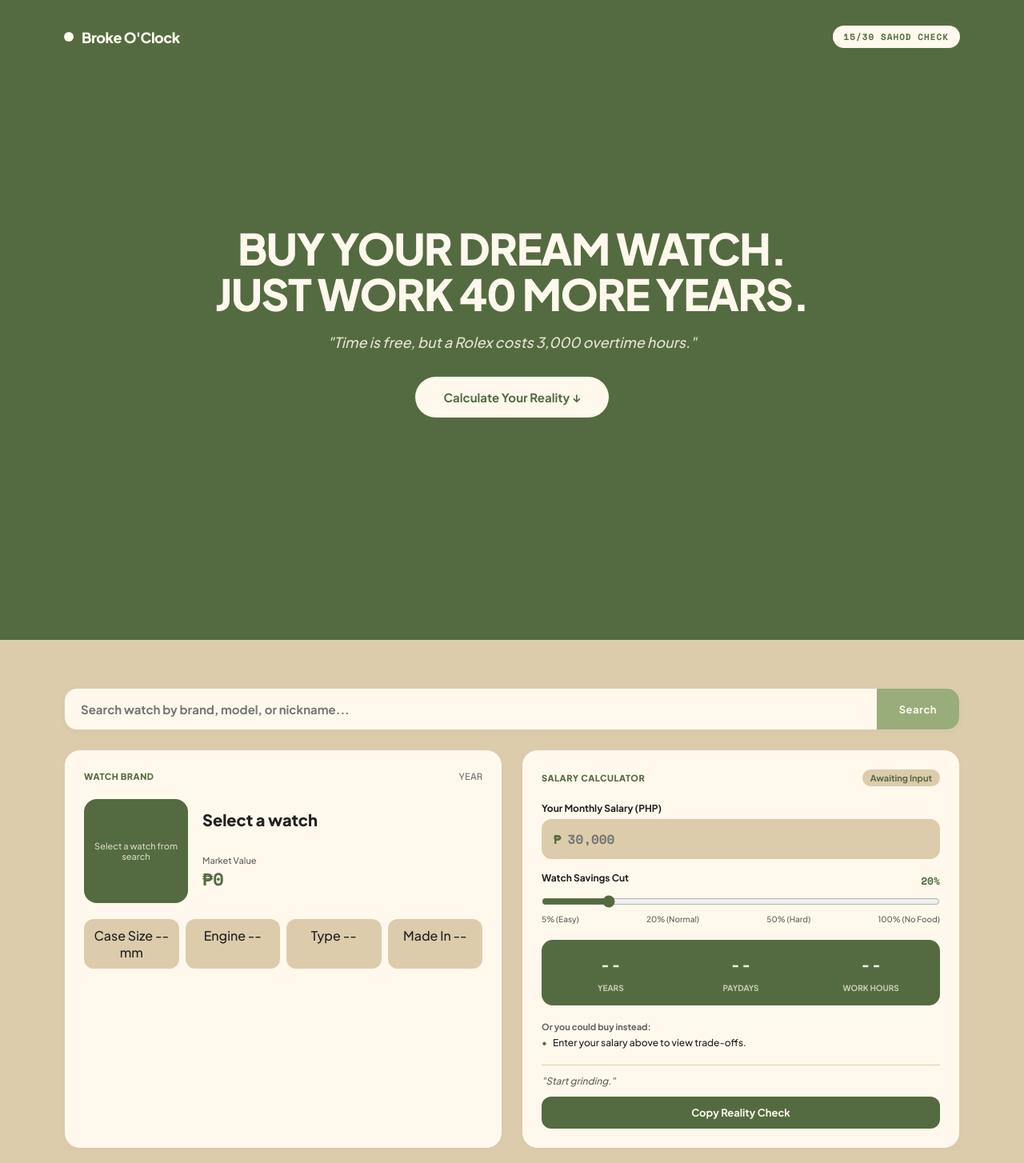
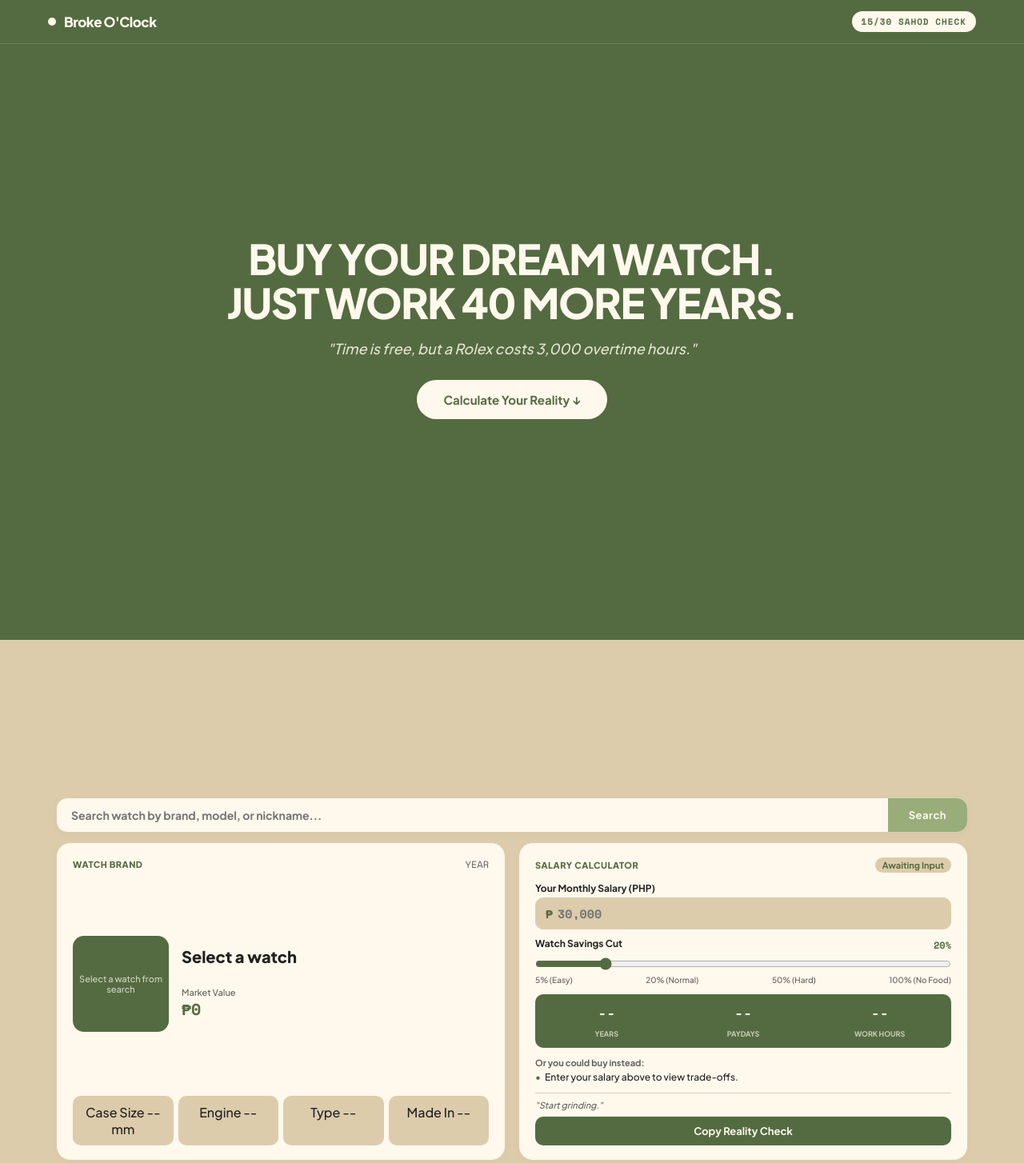
Before and after one commit to AceMedina/broke-oclock, a plain HTML site: page index.html in a window 1280 px wide. Shown: the whole page at 80% size. Drawn offline with nearby package versions, Linux system fonts and the light colour scheme.

Commit message:
sticky navbar implemented

```diff
--- a/index.html
+++ b/index.html
@@ -11,16 +11,19 @@
 </head>
 <body>
 
-  <!-- Fullscreen 100vh Hero Page -->
-  <section class="hero-screen">
-    <nav class="hero-nav">
+  <!-- Persistent Locked Top Bar -->
+  <nav class="site-nav">
+    <div class="nav-inner">
       <div class="brand">
         <span class="brand-dot"></span>
         <span class="brand-name">Broke O'Clock</span>
       </div>
       <span class="nav-sahod-tag">15/30 SAHOD CHECK</span>
-    </nav>
+    </div>
+  </nav>
 
+  <!-- Fullscreen 100vh Hero Page -->
+  <section class="hero-screen">
     <div class="hero-content">
       <h1 class="hero-headline">
         BUY YOUR DREAM WATCH.<br>
--- a/style.css
+++ b/style.css
@@ -1,4 +1,4 @@
-/* Color Palette Archetype */
+/* Color variables */
 :root {
   --c-dark-green: #546B41;
   --c-mid-green: #99AD7A;
@@ -11,6 +11,7 @@
   --font-num: 'Space Mono', monospace;
 }
 
+/* Reset */
 * {
   box-sizing: border-box;
   margin: 0;
@@ -28,24 +29,44 @@ body {
   min-height: 100vh;
 }
 
-/* 1. Fullscreen Hero Section (100vh) */
-.hero-screen {
-  min-height: 100vh;
+/* Top bar */
+.site-nav {
+  position: fixed;
+  top: 0;
+  left: 0;
+  right: 0;
+  z-index: 1000;
   background-color: var(--c-dark-green);
-  color: var(--c-white);
-  display: flex;
-  flex-direction: column;
-  justify-content: space-between;
-  padding: 32px 24px;
+  border-bottom: 1px solid rgba(255, 248, 236, 0.15);
+  padding: 14px 28px;
 }
 
-.hero-nav {
-  max-width: 1120px;
-  width: 100%;
+.nav-inner {
+  max-width: 1160px;
   margin: 0 auto;
   display: flex;
   justify-content: space-between;
   align-items: center;
+}
+
+.brand {
+  display: flex;
+  align-items: center;
+  gap: 10px;
+}
+
+.brand-dot {
+  width: 10px;
+  height: 10px;
+  background-color: var(--c-white);
+  border-radius: 50%;
+}
+
+.brand-name {
+  font-weight: 800;
+  font-size: 17px;
+  letter-spacing: -0.5px;
+  color: var(--c-white);
 }
 
 .nav-sahod-tag {
@@ -55,33 +76,24 @@ body {
   letter-spacing: 1px;
   color: var(--c-dark-green);
   background-color: var(--c-white);
-  padding: 6px 14px;
+  padding: 5px 12px;
   border-radius: 20px;
 }
 
-.brand {
+/* Hero section */
+.hero-screen {
+  min-height: 100vh;
+  background-color: var(--c-dark-green);
+  color: var(--c-white);
   display: flex;
+  flex-direction: column;
+  justify-content: center;
   align-items: center;
-  gap: 10px;
-}
-
-.brand-dot {
-  width: 12px;
-  height: 12px;
-  background-color: var(--c-white);
-  border-radius: 50%;
-}
-
-.brand-name {
-  font-weight: 800;
-  font-size: 18px;
-  letter-spacing: -0.5px;
+  padding: 80px 24px 40px 24px;
 }
 
 .hero-content {
   max-width: 900px;
-  width: 100%;
-  margin: 0 auto;
   text-align: center;
   display: flex;
   flex-direction: column;
@@ -89,11 +101,11 @@ body {
 }
 
 .hero-headline {
-  font-size: 54px;
+  font-size: 52px;
   font-weight: 800;
   line-height: 1.05;
   letter-spacing: -1.5px;
-  margin-bottom: 20px;
+  margin-bottom: 18px;
   color: var(--c-white);
 }
 
@@ -103,7 +115,7 @@ body {
   opacity: 0.85;
   font-style: italic;
   max-width: 600px;
-  margin-bottom: 32px;
+  margin-bottom: 28px;
 }
 
 .hero-cta {
@@ -112,7 +124,7 @@ body {
   color: var(--c-dark-green);
   font-weight: 700;
   font-size: 15px;
-  padding: 16px 36px;
+  padding: 15px 34px;
   border-radius: 30px;
   text-decoration: none;
   transition: transform 0.15s, background-color 0.15s;
@@ -124,26 +136,29 @@ body {
 }
 
 .hero-spacer {
-  height: 24px;
+  height: 20px;
 }
 
-/* 2. Below-the-fold Dashboard Section */
+/* Dashboard area */
 .dashboard-section {
   min-height: 100vh;
-  padding: 60px 20px 80px 20px;
+  padding: 68px 20px 20px 20px;
+  scroll-margin-top: 0;
   display: flex;
   justify-content: center;
+  align-items: center;
 }
 
 .dashboard-shell {
   width: 100%;
-  max-width: 1120px;
+  max-width: 1140px;
+  margin: 0 auto;
   display: flex;
   flex-direction: column;
-  gap: 24px;
+  gap: 12px;
 }
 
-/* Search Bar */
+/* Search bar */
 .search-row {
   width: 100%;
 }
@@ -153,16 +168,16 @@ body {
   position: relative;
   background-color: var(--c-white);
   border: 1px solid var(--c-border);
-  border-radius: 16px;
+  border-radius: 14px;
   overflow: hidden;
   box-shadow: 0 2px 8px rgba(0, 0, 0, 0.03);
 }
 
 #watch-search {
   flex: 1;
-  padding: 16px 20px;
+  padding: 12px 18px;
   font-family: var(--font-main);
-  font-size: 15px;
+  font-size: 14px;
   font-weight: 600;
   border: none;
   background: transparent;
@@ -174,7 +189,7 @@ body {
   background-color: var(--c-mid-green);
   color: var(--c-white);
   border: none;
-  padding: 0 28px;
+  padding: 0 26px;
   font-family: var(--font-main);
   font-size: 13px;
   font-weight: 700;
@@ -184,13 +199,13 @@ body {
 
 .search-dropdown {
   position: absolute;
-  top: calc(100% + 6px);
+  top: calc(100% + 4px);
   left: 0;
   right: 0;
   background-color: var(--c-white);
   border: 1px solid var(--c-border);
-  border-radius: 16px;
-  max-height: 280px;
+  border-radius: 14px;
+  max-height: 220px;
   overflow-y: auto;
   box-shadow: 0 10px 25px rgba(0, 0, 0, 0.08);
   z-index: 100;
@@ -201,13 +216,13 @@ body {
 }
 
 .search-item {
-  padding: 12px 18px;
+  padding: 10px 16px;
   border-bottom: 1px solid var(--c-bg-subtle);
   cursor: pointer;
   display: flex;
   justify-content: space-between;
   align-items: center;
-  font-size: 14px;
+  font-size: 13px;
   font-weight: 600;
 }
 
@@ -220,25 +235,27 @@ body {
   color: var(--c-dark-green);
 }
 
-/* 3. Dashboard Cards Grid */
+/* Dashboard grid */
 .dashboard-grid {
   display: grid;
   grid-template-columns: 1fr 1fr;
-  gap: 24px;
+  gap: 16px;
+  align-items: stretch;
 }
 
 .card {
   background-color: var(--c-white);
-  border-radius: 20px;
-  padding: 24px;
+  border-radius: 18px;
+  padding: 18px 20px;
   display: flex;
   flex-direction: column;
-  gap: 20px;
-  box-shadow: 0 2px 10px rgba(0, 0, 0, 0.02);
+  justify-content: space-between;
+  gap: 12px;
   border: 1px solid var(--c-border);
+  box-shadow: 0 3px 12px rgba(0, 0, 0, 0.02);
 }
 
-/* Card Header */
+/* Card top */
 .card-tag-row {
   display: flex;
   justify-content: space-between;
@@ -264,22 +281,22 @@ body {
   font-weight: 700;
   background-color: var(--c-bg-subtle);
   color: var(--c-dark-green);
-  padding: 4px 10px;
-  border-radius: 12px;
+  padding: 3px 9px;
+  border-radius: 10px;
 }
 
-/* Watch Body */
+/* Watch display */
 .watch-body {
   display: flex;
-  gap: 18px;
+  gap: 16px;
   align-items: center;
 }
 
 .image-frame {
-  width: 130px;
-  height: 130px;
+  width: 120px;
+  height: 120px;
   background-color: var(--c-dark-green);
-  border-radius: 16px;
+  border-radius: 14px;
   display: flex;
   align-items: center;
   justify-content: center;
@@ -301,7 +318,7 @@ body {
   color: var(--c-white);
   opacity: 0.75;
   text-align: center;
-  padding: 10px;
+  padding: 8px;
 }
 
 .watch-details {
@@ -319,11 +336,11 @@ body {
   color: var(--c-dark-green);
   font-weight: 700;
   margin-top: 2px;
-  min-height: 18px;
+  min-height: 16px;
 }
 
 .price-container {
-  margin-top: 12px;
+  margin-top: 8px;
 }
 
 .price-label {
@@ -335,22 +352,22 @@ body {
 
 .price-number {
   font-family: var(--font-num);
-  font-size: 22px;
+  font-size: 20px;
   font-weight: 700;
   color: var(--c-dark-green);
 }
 
-/* Specs Tiles */
+/* Specs list */
 .specs-row {
   display: grid;
   grid-template-columns: repeat(4, 1fr);
-  gap: 8px;
+  gap: 6px;
 }
 
 .spec-tile {
   background-color: var(--c-bg-subtle);
-  padding: 10px 8px;
-  border-radius: 12px;
+  padding: 10px 6px;
+  border-radius: 10px;
   text-align: center;
 }
 
@@ -371,40 +388,40 @@ body {
 .inputs-stack {
   display: flex;
   flex-direction: column;
-  gap: 16px;
+  gap: 10px;
 }
 
 .input-item label {
   display: block;
   font-size: 12px;
   font-weight: 700;
-  margin-bottom: 6px;
+  margin-bottom: 4px;
 }
 
 .input-box {
   display: flex;
   align-items: center;
   border: 1px solid var(--c-border);
-  border-radius: 12px;
-  padding: 0 14px;
+  border-radius: 10px;
+  padding: 0 12px;
   background-color: var(--c-bg-subtle);
 }
 
 .currency-sym {
   font-family: var(--font-num);
-  font-size: 16px;
+  font-size: 15px;
   font-weight: 700;
   color: var(--c-dark-green);
-  margin-right: 8px;
+  margin-right: 6px;
 }
 
 .input-box input {
   width: 100%;
-  padding: 12px 0;
+  padding: 8px 0;
   border: none;
   background: transparent;
   font-family: var(--font-num);
-  font-size: 16px;
+  font-size: 15px;
   font-weight: 700;
   color: var(--c-charcoal);
   outline: none;
@@ -418,7 +435,7 @@ body {
 
 .slider-pct {
   font-family: var(--font-num);
-  font-size: 13px;
+  font-size: 12px;
   font-weight: 700;
   color: var(--c-dark-green);
 }
@@ -426,7 +443,7 @@ body {
 input[type="range"] {
   width: 100%;
   accent-color: var(--c-dark-green);
-  margin: 8px 0;
+  margin: 6px 0;
   cursor: pointer;
 }
 
@@ -438,27 +455,27 @@ input[type="range"] {
   opacity: 0.7;
 }
 
-/* Stat Blocks */
+/* Number counters */
 .stats-banner {
   display: grid;
   grid-template-columns: repeat(3, 1fr);
-  gap: 10px;
+  gap: 8px;
   background-color: var(--c-dark-green);
   color: var(--c-white);
-  border-radius: 14px;
-  padding: 14px 10px;
+  border-radius: 10px;
+  padding: 10px 8px;
   text-align: center;
 }
 
 .stat-val {
   display: block;
   font-family: var(--font-num);
-  font-size: 22px;
+  font-size: 18px;
   font-weight: 700;
 }
 
 .stat-lbl {
-  font-size: 10px;
+  font-size: 9px;
   color: var(--c-white);
   opacity: 0.7;
   text-transform: uppercase;
@@ -467,7 +484,7 @@ input[type="range"] {
 
 /* Tradeoffs */
 .tradeoffs-box {
-  font-size: 13px;
+  font-size: 12px;
 }
 
 .tradeoffs-head {
@@ -476,20 +493,20 @@ input[type="range"] {
   font-weight: 700;
   color: var(--c-charcoal);
   opacity: 0.7;
-  margin-bottom: 6px;
+  margin-bottom: 4px;
 }
 
 .tradeoffs-list {
   list-style: none;
   display: flex;
   flex-direction: column;
-  gap: 4px;
+  gap: 3px;
 }
 
 .tradeoffs-list li {
   font-size: 12px;
   font-weight: 500;
-  padding-left: 14px;
+  padding-left: 12px;
   position: relative;
 }
 
@@ -500,17 +517,17 @@ input[type="range"] {
   color: var(--c-dark-green);
 }
 
-/* Card Foot */
+/* Bottom area */
 .card-foot {
   border-top: 1px solid var(--c-bg-subtle);
-  padding-top: 12px;
+  padding-top: 8px;
   display: flex;
   flex-direction: column;
-  gap: 12px;
+  gap: 8px;
 }
 
 .foot-quote {
-  font-size: 12px;
+  font-size: 11px;
   font-style: italic;
   color: var(--c-charcoal);
   opacity: 0.7;
@@ -518,10 +535,10 @@ input[type="range"] {
 
 .action-btn {
   width: 100%;
-  padding: 12px;
+  padding: 10px;
   background-color: var(--c-dark-green);
   border: none;
-  border-radius: 12px;
+  border-radius: 10px;
   color: var(--c-white);
   font-family: var(--font-main);
   font-size: 13px;
@@ -534,7 +551,7 @@ input[type="range"] {
   opacity: 0.9;
 }
 
-/* Responsive */
+/* Mobile */
 @media (max-width: 860px) {
   .hero-headline {
     font-size: 38px;
```
